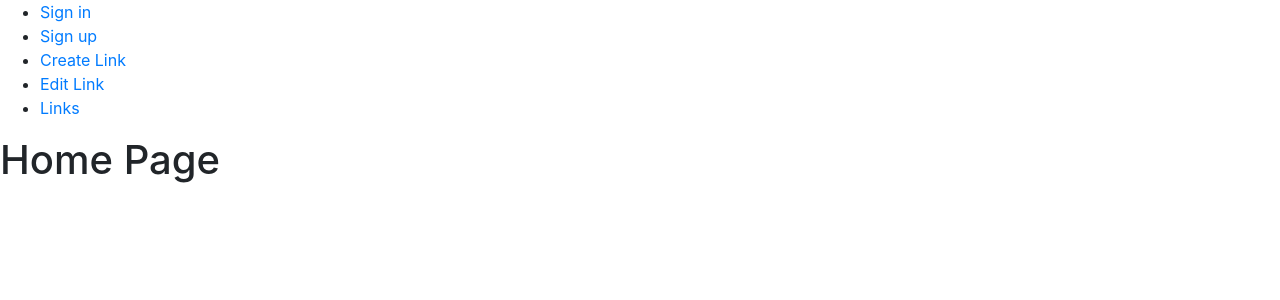
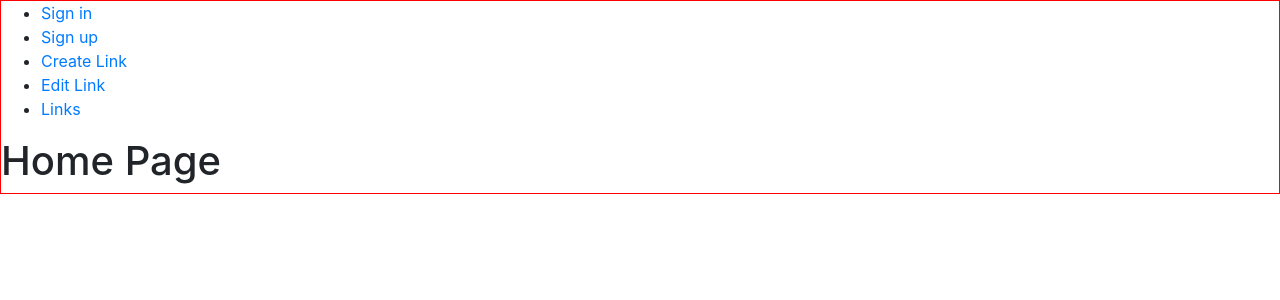
Before and after one commit to FranciscoMaik/Frontend_maratona_JS, a React (Create React App) app: page / in a window 1280 px wide. Shown: the top 300 px of the page. Built offline with nearby package versions, Linux system fonts and the light colour scheme.

Commit message:
Adiçao do  SCSS

```diff
--- a/package.json
+++ b/package.json
@@ -32,5 +32,8 @@
       "last 1 firefox version",
       "last 1 safari version"
     ]
+  },
+  "devDependencies": {
+    "node-sass": "^4.14.1"
   }
 }
--- a/src/index.js
+++ b/src/index.js
@@ -3,6 +3,6 @@
 
 import App from "./App";
 
-import "bootstrap/dist/css/bootstrap.min.css";
+import "./main.scss";
 
 ReactDOM.render(<App />, document.getElementById("root"));
--- /dev/null
+++ b/src/main.scss
@@ -0,0 +1,5 @@
+@import "node_modules/bootstrap/scss/bootstrap.scss";
+
+body {
+  border: solid 1px red;
+}
```
Also changed, not shown: 1 other file (tests, documents, lock files or other folders).
